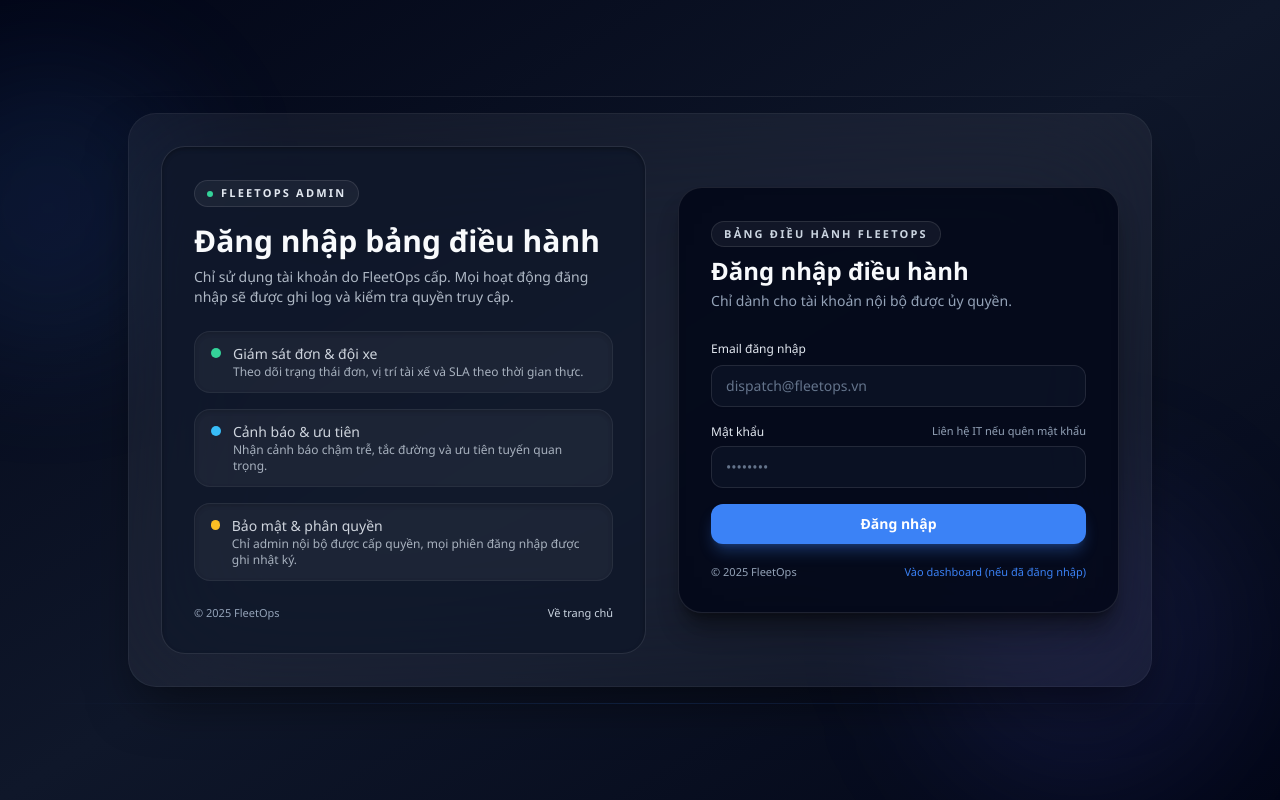
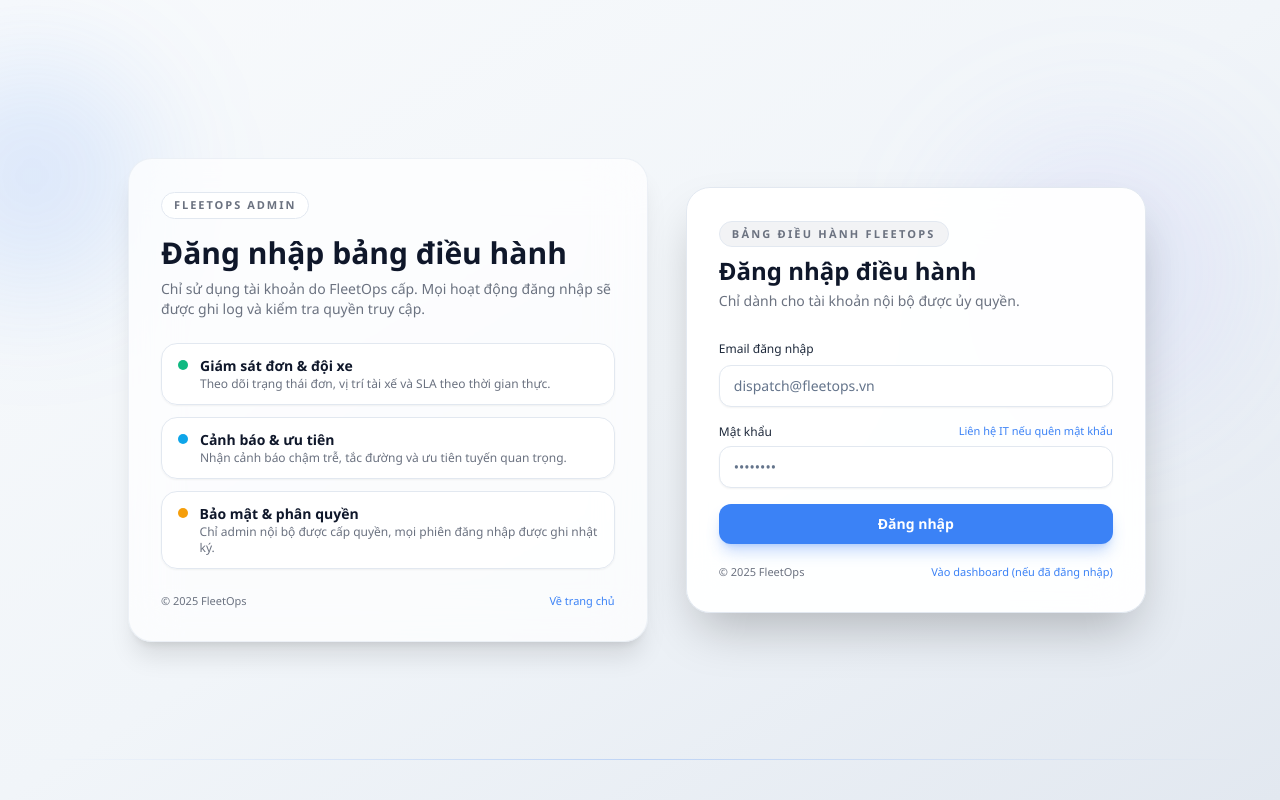
Before and after one commit to reddog-dev01/BOOKING-APPS, a Next.js app in the folder apps/admin/: page /admin/login in a window 1280 px wide. Built offline with nearby package versions, Linux system fonts and the light colour scheme.

Commit message:
Refine admin login page layout

```diff
--- a/apps/admin/src/app/admin/login/page.tsx
+++ b/apps/admin/src/app/admin/login/page.tsx
@@ -10,7 +10,7 @@
   redirectTo?: string;
 };
 
-// Server action: validates credentials against env secrets, issues a scoped session cookie, then redirects.
+// Server action: validates env-based admin credentials and issues a scoped session cookie.
 async function authenticate(formData: FormData) {
   "use server";
 
@@ -40,12 +40,18 @@
   cookieStore.set(AUTH_COOKIE, "true", {
     httpOnly: true,
     sameSite: "lax",
-    secure: process.env.NODE_ENV === "production",
+    secure: process.env.NODE_ENV === "production", // avoid secure cookie issues on localhost
     path: "/admin",
     maxAge: EIGHT_HOURS_IN_SECONDS,
   });
 
   redirect(redirectTo);
+}
+
+function getErrorMessage(errorType?: string): string | null {
+  if (errorType === "missing") return "Vui lòng nhập đầy đủ email và mật khẩu.";
+  if (errorType === "invalid") return "Email hoặc mật khẩu không chính xác.";
+  return null;
 }
 
 export default async function LoginPage({
@@ -55,92 +61,82 @@
 }) {
   const resolvedSearchParams = await searchParams;
   const redirectTo = resolvedSearchParams?.redirectTo || "/admin";
-  const errorType = resolvedSearchParams?.error;
-
-  let errorMessage: string | null = null;
-  if (errorType === "missing") {
-    errorMessage = "Vui lòng nhập đầy đủ email và mật khẩu.";
-  } else if (errorType === "invalid") {
-    errorMessage = "Email hoặc mật khẩu không chính xác.";
-  }
-
+  const errorMessage = getErrorMessage(resolvedSearchParams?.error);
   const currentYear = new Date().getFullYear();
 
   return (
-    <div className="relative flex min-h-screen items-center justify-center bg-gradient-to-br from-slate-950 via-slate-900 to-slate-950 px-4 py-10 text-foreground">
-      <div className="pointer-events-none absolute inset-0">
-        <div className="absolute -left-24 top-16 h-72 w-72 rounded-full bg-accent/10 blur-3xl" />
-        <div className="absolute bottom-0 right-10 h-80 w-80 rounded-full bg-indigo-500/10 blur-3xl" />
-        <div className="absolute inset-x-10 top-24 h-px bg-gradient-to-r from-transparent via-white/10 to-transparent" />
-        <div className="absolute inset-x-10 bottom-24 h-px bg-gradient-to-r from-transparent via-accent/20 to-transparent" />
+    <div className="relative flex min-h-screen items-center justify-center bg-gradient-to-br from-slate-50 via-slate-100 to-slate-200 px-4 py-10 text-foreground">
+      <div className="pointer-events-none absolute inset-0 overflow-hidden">
+        <div className="absolute -left-20 top-16 h-56 w-56 rounded-full bg-accent/15 blur-3xl" />
+        <div className="absolute right-10 top-32 h-72 w-72 rounded-full bg-indigo-400/10 blur-3xl" />
+        <div className="absolute inset-x-8 bottom-10 h-px bg-gradient-to-r from-transparent via-accent/25 to-transparent" />
       </div>
 
-      <div className="relative z-10 w-full max-w-5xl rounded-[28px] border border-white/5 bg-white/5 p-6 shadow-2xl shadow-black/50 backdrop-blur-3xl md:p-8">
-        <div className="grid gap-8 md:grid-cols-[1.1fr,1fr]">
-          <div className="hidden flex-col justify-between rounded-3xl border border-white/10 bg-slate-900/70 p-8 shadow-inner shadow-black/30 md:flex">
+      <div className="relative z-10 w-full max-w-5xl">
+        <div className="grid gap-8 md:grid-cols-[1.1fr,1fr] items-center">
+          <div className="hidden h-full flex-col justify-between rounded-3xl border border-border/60 bg-white/70 p-8 shadow-xl backdrop-blur-xl md:flex">
             <div className="space-y-4">
-              <div className="inline-flex items-center gap-2 rounded-full border border-white/10 bg-white/5 px-3 py-1 text-[11px] font-semibold uppercase tracking-[0.2em] text-slate-200">
-                <span className="h-1.5 w-1.5 rounded-full bg-emerald-400" aria-hidden />
+              <div className="inline-flex items-center gap-2 rounded-full border border-border bg-white/80 px-3 py-1 text-[11px] font-semibold uppercase tracking-[0.18em] text-muted-foreground">
                 FLEETOPS ADMIN
               </div>
               <div className="space-y-2">
-                <h1 className="text-3xl font-semibold text-slate-50">Đăng nhập bảng điều hành</h1>
-                <p className="text-sm text-slate-300/85">
+                <h1 className="text-3xl font-semibold text-slate-900">Đăng nhập bảng điều hành</h1>
+                <p className="text-sm text-muted-foreground">
                   Chỉ sử dụng tài khoản do FleetOps cấp. Mọi hoạt động đăng nhập sẽ được ghi log và kiểm tra quyền truy cập.
                 </p>
               </div>
             </div>
 
-            <div className="mt-6 space-y-4 text-sm text-slate-200/90">
-              <div className="flex items-start gap-3 rounded-2xl border border-white/5 bg-white/5 px-4 py-3 shadow-inner shadow-black/15">
-                <span className="mt-1 inline-flex h-2.5 w-2.5 rounded-full bg-emerald-400" aria-hidden />
+            <div className="mt-6 space-y-3 text-sm text-slate-700">
+              <div className="flex items-start gap-3 rounded-2xl border border-border bg-white/80 px-4 py-3 shadow-sm">
+                <span className="mt-1 inline-flex h-2.5 w-2.5 rounded-full bg-emerald-500" aria-hidden />
                 <div>
-                  <p className="font-medium">Giám sát đơn & đội xe</p>
-                  <p className="text-xs text-slate-300/80">Theo dõi trạng thái đơn, vị trí tài xế và SLA theo thời gian thực.</p>
+                  <p className="font-semibold text-slate-900">Giám sát đơn & đội xe</p>
+                  <p className="text-xs text-muted-foreground">Theo dõi trạng thái đơn, vị trí tài xế và SLA theo thời gian thực.</p>
                 </div>
               </div>
-              <div className="flex items-start gap-3 rounded-2xl border border-white/5 bg-white/5 px-4 py-3 shadow-inner shadow-black/15">
-                <span className="mt-1 inline-flex h-2.5 w-2.5 rounded-full bg-sky-400" aria-hidden />
+              <div className="flex items-start gap-3 rounded-2xl border border-border bg-white/80 px-4 py-3 shadow-sm">
+                <span className="mt-1 inline-flex h-2.5 w-2.5 rounded-full bg-sky-500" aria-hidden />
                 <div>
-                  <p className="font-medium">Cảnh báo & ưu tiên</p>
-                  <p className="text-xs text-slate-300/80">Nhận cảnh báo chậm trễ, tắc đường và ưu tiên tuyến quan trọng.</p>
+                  <p className="font-semibold text-slate-900">Cảnh báo & ưu tiên</p>
+                  <p className="text-xs text-muted-foreground">Nhận cảnh báo chậm trễ, tắc đường và ưu tiên tuyến quan trọng.</p>
                 </div>
               </div>
-              <div className="flex items-start gap-3 rounded-2xl border border-white/5 bg-white/5 px-4 py-3 shadow-inner shadow-black/15">
-                <span className="mt-1 inline-flex h-2.5 w-2.5 rounded-full bg-amber-400" aria-hidden />
+              <div className="flex items-start gap-3 rounded-2xl border border-border bg-white/80 px-4 py-3 shadow-sm">
+                <span className="mt-1 inline-flex h-2.5 w-2.5 rounded-full bg-amber-500" aria-hidden />
                 <div>
-                  <p className="font-medium">Bảo mật & phân quyền</p>
-                  <p className="text-xs text-slate-300/80">Chỉ admin nội bộ được cấp quyền, mọi phiên đăng nhập được ghi nhật ký.</p>
+                  <p className="font-semibold text-slate-900">Bảo mật & phân quyền</p>
+                  <p className="text-xs text-muted-foreground">Chỉ admin nội bộ được cấp quyền, mọi phiên đăng nhập được ghi nhật ký.</p>
                 </div>
               </div>
             </div>
 
-            <div className="mt-6 flex items-center justify-between text-[11px] text-slate-400">
+            <div className="mt-6 flex items-center justify-between text-[11px] text-muted-foreground">
               <span>© {currentYear} FleetOps</span>
-              <Link href="/" className="font-medium text-slate-300 hover:text-slate-100 hover:underline">
+              <Link href="/" className="font-medium text-accent hover:underline">
                 Về trang chủ
               </Link>
             </div>
           </div>
 
           <div className="flex items-center justify-center">
-            <div className="w-full max-w-[460px] rounded-3xl border border-white/10 bg-slate-950/85 p-6 shadow-xl shadow-black/40 backdrop-blur-2xl md:p-8">
-              <div className="mb-6 space-y-2">
-                <div className="inline-flex items-center gap-2 rounded-full border border-white/10 bg-white/5 px-3 py-1 text-[11px] font-semibold uppercase tracking-[0.2em] text-slate-300">
+            <div className="w-full max-w-[460px] rounded-3xl border border-border bg-white/95 p-6 shadow-2xl backdrop-blur-xl md:p-8">
+              <div className="mb-6 space-y-2 text-center md:text-left">
+                <div className="inline-flex items-center gap-2 rounded-full border border-border bg-muted/50 px-3 py-1 text-[11px] font-semibold uppercase tracking-[0.2em] text-muted-foreground">
                   Bảng điều hành FleetOps
                 </div>
                 <div className="space-y-1">
-                  <h2 className="text-2xl font-semibold text-slate-50">Đăng nhập điều hành</h2>
-                  <p className="text-sm text-slate-400">Chỉ dành cho tài khoản nội bộ được ủy quyền.</p>
+                  <h2 className="text-2xl font-semibold text-slate-900">Đăng nhập điều hành</h2>
+                  <p className="text-sm text-muted-foreground">Chỉ dành cho tài khoản nội bộ được ủy quyền.</p>
                 </div>
               </div>
 
               {errorMessage ? (
                 <div
-                  className="mb-4 flex items-start gap-2 rounded-xl border border-rose-500/40 bg-rose-500/10 px-3 py-2 text-xs text-rose-100"
+                  className="mb-4 flex items-start gap-2 rounded-xl border border-rose-500/30 bg-rose-500/10 px-3 py-2 text-xs text-rose-700"
                   aria-live="polite"
                 >
-                  <span className="mt-1 inline-flex h-2.5 w-2.5 rounded-full bg-rose-300" aria-hidden />
+                  <span className="mt-1 inline-flex h-2.5 w-2.5 rounded-full bg-rose-400" aria-hidden />
                   <p>{errorMessage}</p>
                 </div>
               ) : null}
@@ -149,7 +145,7 @@
                 <input type="hidden" name="redirectTo" value={redirectTo} />
 
                 <div className="space-y-1.5">
-                  <label htmlFor="email" className="text-xs font-medium text-slate-200">
+                  <label htmlFor="email" className="text-xs font-medium text-slate-800">
                     Email đăng nhập
                   </label>
                   <input
@@ -159,16 +155,18 @@
                     autoComplete="email"
                     required
                     placeholder="dispatch@fleetops.vn"
-                    className="w-full rounded-xl border border-white/10 bg-slate-900/60 px-3.5 py-2.5 text-sm text-slate-50 shadow-sm outline-none transition focus:border-accent focus:ring-2 focus:ring-accent/40 placeholder:text-slate-500"
+                    className="w-full rounded-xl border border-border bg-white px-3.5 py-2.5 text-sm text-slate-900 shadow-sm outline-none transition focus:border-accent focus:ring-2 focus:ring-accent/30 placeholder:text-slate-500"
                   />
                 </div>
 
                 <div className="space-y-1.5">
                   <div className="flex items-center justify-between">
-                    <label htmlFor="password" className="text-xs font-medium text-slate-200">
+                    <label htmlFor="password" className="text-xs font-medium text-slate-800">
                       Mật khẩu
                     </label>
-                    <span className="text-[11px] text-slate-400">Liên hệ IT nếu quên mật khẩu</span>
+                    <Link href="mailto:it@fleetops.vn" className="text-[11px] font-medium text-accent hover:underline">
+                      Liên hệ IT nếu quên mật khẩu
+                    </Link>
                   </div>
                   <input
                     id="password"
@@ -177,19 +175,19 @@
                     autoComplete="current-password"
                     required
                     placeholder="••••••••"
-                    className="w-full rounded-xl border border-white/10 bg-slate-900/60 px-3.5 py-2.5 text-sm text-slate-50 shadow-sm outline-none transition focus:border-accent focus:ring-2 focus:ring-accent/40 placeholder:text-slate-500"
+                    className="w-full rounded-xl border border-border bg-white px-3.5 py-2.5 text-sm text-slate-900 shadow-sm outline-none transition focus:border-accent focus:ring-2 focus:ring-accent/30 placeholder:text-slate-500"
                   />
                 </div>
 
                 <button
                   type="submit"
-                  className="w-full rounded-xl bg-accent px-4 py-2.5 text-sm font-semibold text-accent-foreground shadow-lg shadow-accent/30 transition hover:bg-accent/90 focus-visible:outline-none focus-visible:ring-2 focus-visible:ring-accent/60"
+                  className="w-full rounded-xl bg-accent px-4 py-2.5 text-sm font-semibold text-accent-foreground shadow-lg shadow-accent/30 transition hover:bg-accent/90 focus-visible:outline-none focus-visible:ring-2 focus-visible:ring-accent/50"
                 >
                   Đăng nhập
                 </button>
               </form>
 
-              <div className="mt-5 flex items-center justify-between text-[11px] text-slate-400">
+              <div className="mt-5 flex items-center justify-between text-[11px] text-muted-foreground">
                 <span>© {currentYear} FleetOps</span>
                 <Link href="/admin" className="font-medium text-accent hover:underline">
                   Vào dashboard (nếu đã đăng nhập)
```
